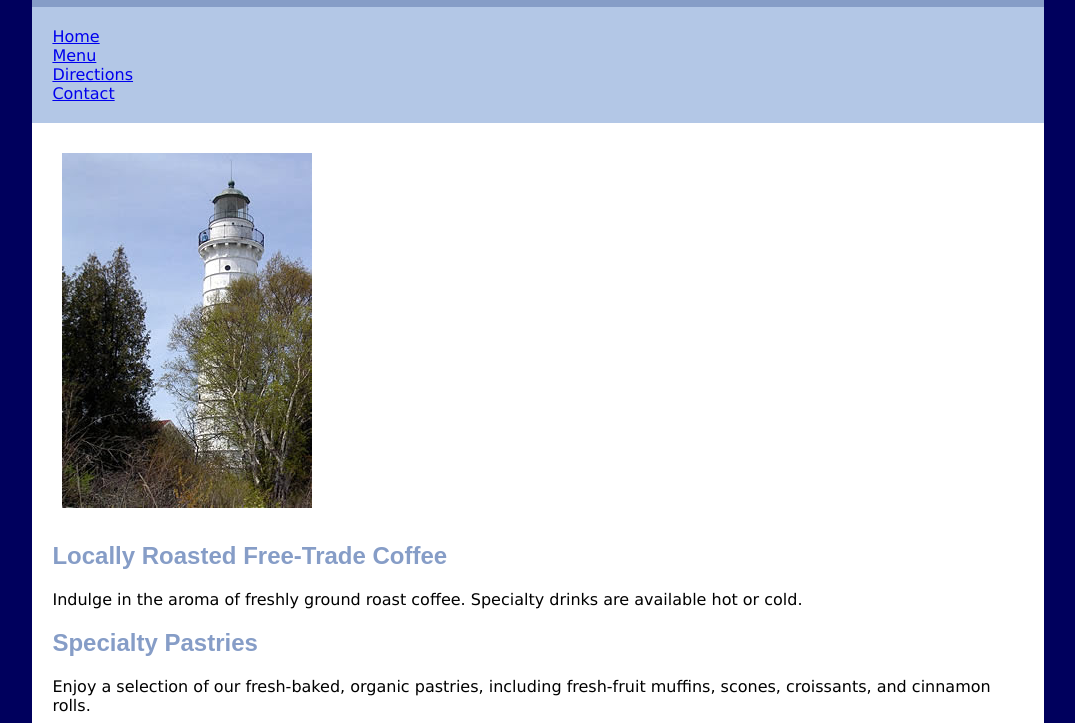
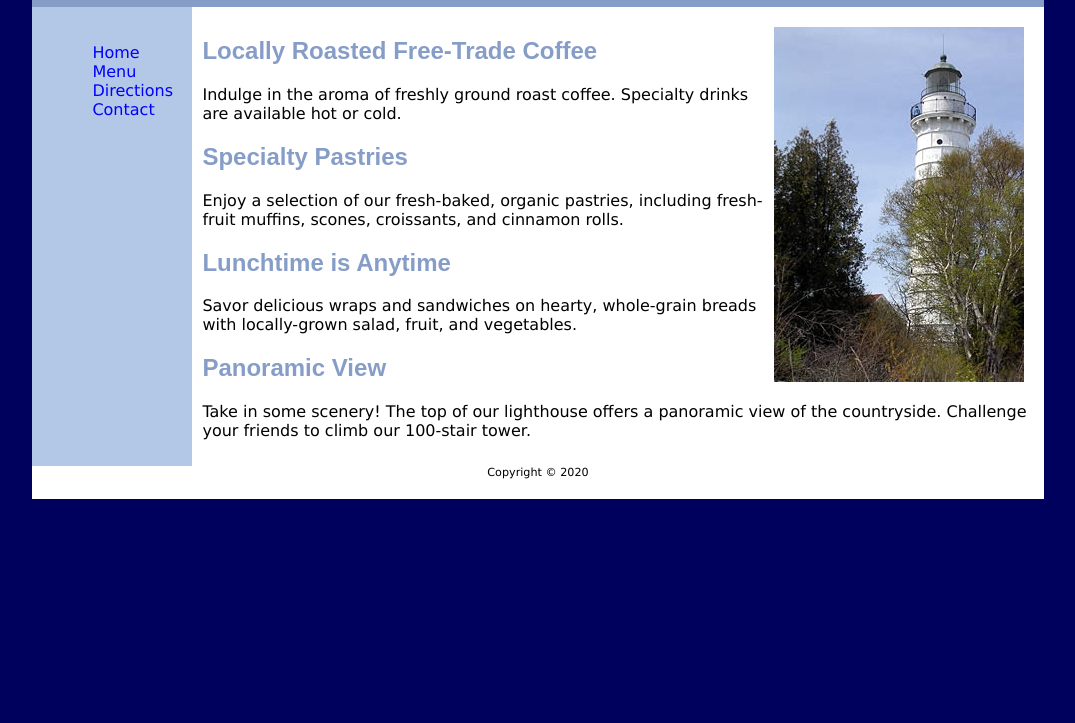
Before and after one commit to NVald21/CIS133, a plain HTML site: page week7/lighthouse.html in a window 1280 px wide. Shown: the part 77-800 px from the top of the page, without its empty margins (102-1177 px from the left). Drawn offline with Linux system fonts and the light colour scheme.

Commit message:
Wk 7 Practice

```diff
--- a/week7/lighthouse.html
+++ b/week7/lighthouse.html
@@ -13,16 +13,19 @@
         background-color: #b3c7e6;
         width: 80%;
         margin: auto;
-        min-width:850px;
-      }
-      nav {
+        min-width: 850px;
+        }
+      nav { float: left;
         width: 150px;
         padding: 20px;
-      }
+       }
+       nav ul {list-style-type: none;}
+       nav a {text-decoration: none;}
       main {
         background-color: #FFFFFF;
-        padding: 20px;
+        padding: 10px;
         display: block;
+        margin-left: 160px;
       }
       header{
         background-color: #869dc7;
@@ -39,6 +42,7 @@
       }
       main img {
         margin: 10px;
+        float: right;
       }
       footer {
         font-size:70%;
@@ -47,6 +51,9 @@
         padding-bottom:20px;
         background-color: #FFFFFF;
       }
+      a:link {color: #0000ff;}
+      a:visited {color: #0000ff;}
+      a:hover {background-color: #ff0000; color: #FFFFFF;}
   </style>
 </head>
 <body>
@@ -55,10 +62,12 @@
       <h1>Lighthouse Island Bistro</h1>
     </header>
     <nav>
-      <a href="index.html">Home</a><br>
-      <a href="rooms.html">Menu</a><br>
-      <a href="directions.html">Directions</a><br>
-      <a href="contact.html">Contact</a>
+      <ul>
+      <li><a href="index.html">Home</a></li>
+      <li><a href="rooms.html">Menu</a></li>
+      <li><a href="directions.html">Directions</a></li>
+      <li><a href="contact.html">Contact</a></li>
+      </ul>
     </nav>
     <main>
       <img src="./images/lighthouse.jpg" width="250" height="355" id="floatright" alt="Lighthouse Island">
```
